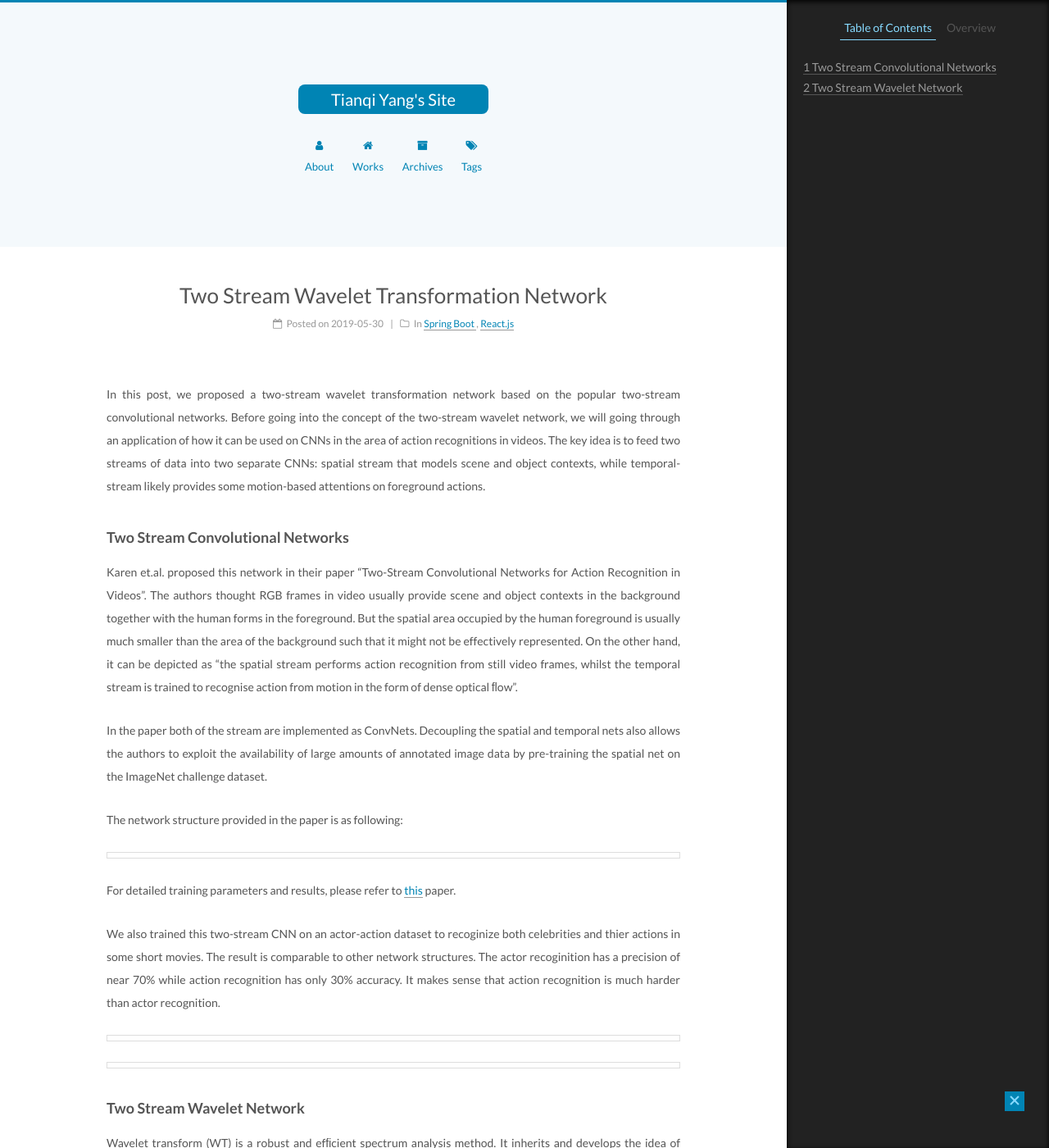
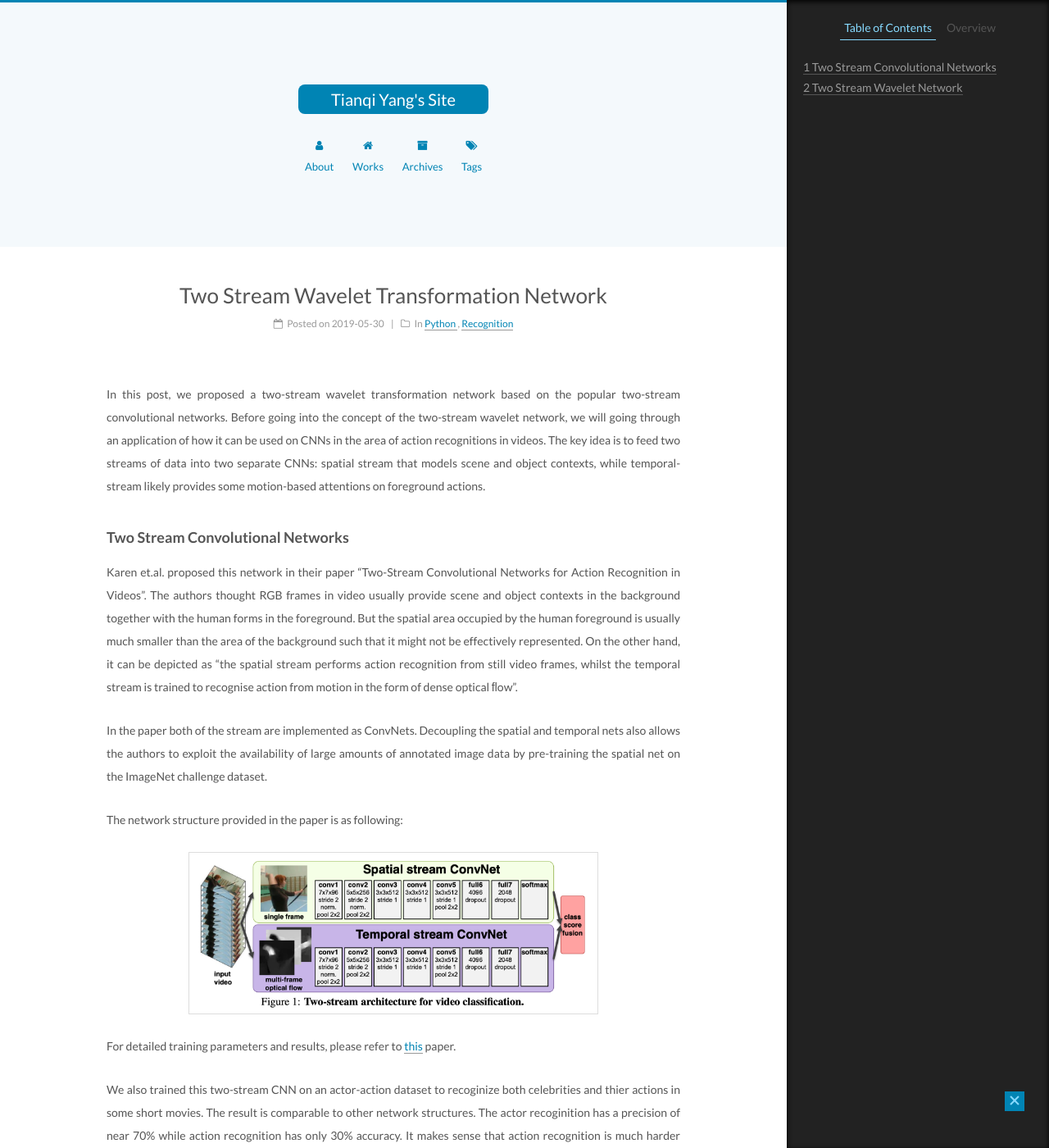
Before and after one commit to bruceyoungsysu/bruceyoungsysu.github.io, a Jekyll site: the page built from _posts/2019-05-30-Wavelet-Transformation-Network.md, in a window 1280 px wide and 1400 px high. Shown: the whole window at 82% size. Built offline with Jekyll 4.4.1, drawn with Linux system fonts in a browser that asks for light colours; some of the changed text lies outside the part shown.

Commit message:
add images

```diff
--- a/_posts/2019-05-30-Wavelet-Transformation-Network.md
+++ b/_posts/2019-05-30-Wavelet-Transformation-Network.md
@@ -1,10 +1,10 @@
 ---
 title: Two Stream Wavelet Transformation Network
 categories:
- - Spring Boot
- - React.js
-tags: React
-image: https://raw.githubusercontent.com/bruceyoungsysu/bruceyoungsysu.github.io/master/_posts/sesame_movie/img_3.png
+ - Python
+ - Recognition
+tags: Python Recognition
+image: https://raw.githubusercontent.com/bruceyoungsysu/bruceyoungsysu.github.io/master/_posts/wavelet_nn/CNN.png
 ---
 
 In this post, we proposed a two-stream wavelet transformation network based on the popular two-stream convolutional networks. Before going into the concept of the two-stream wavelet network, we will going through an application of how it can be used on CNNs in the area of action recognitions in videos. The key idea is to feed two streams of data into two separate CNNs: spatial stream that models scene and object contexts, while temporal-stream likely provides some motion-based attentions on foreground actions.
@@ -17,15 +17,15 @@ In the paper both of the stream are implemented as ConvNets. Decoupling the spat
 
 The network structure provided in the paper is as following:
 
-![]()
+![](https://raw.githubusercontent.com/bruceyoungsysu/bruceyoungsysu.github.io/master/_posts/wavelet_nn/CNN.png){:width="500px"}
 
 For detailed training parameters and results, please refer to [this](https://papers.nips.cc/paper/5353-two-stream-convolutional-networks-for-action-recognition-in-videos.pdf) paper.
 
 We also trained this two-stream CNN on an actor-action dataset to recoginize both celebrities and thier actions in some short movies. The result is comparable to other network structures. The actor recoginition has a precision of near 70% while action recognition has only 30% accuracy. It makes sense that action recognition is much harder than actor recognition.
 
-![]()
+![actor](https://raw.githubusercontent.com/bruceyoungsysu/bruceyoungsysu.github.io/master/_posts/wavelet_nn/actor_mode.png){:width="600px"}
 
-![]()
+![action](https://raw.githubusercontent.com/bruceyoungsysu/bruceyoungsysu.github.io/master/_posts/wavelet_nn/action_mode.png){:width="600px"}
 
 ### Two Stream Wavelet Network
 
```
Also changed, not shown: other parts of _posts/2019-05-30-Wavelet-Transformation-Network.md (+1 -1 lines).
